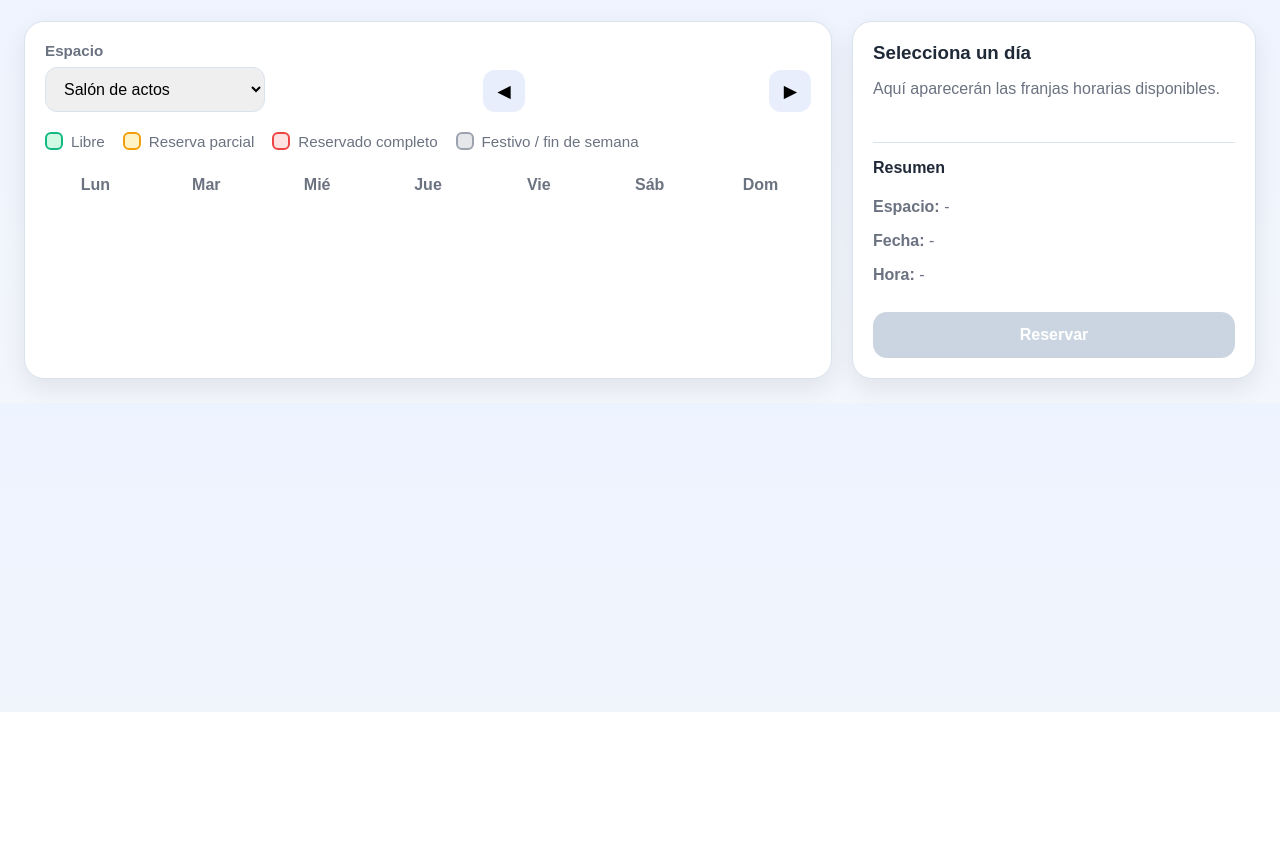
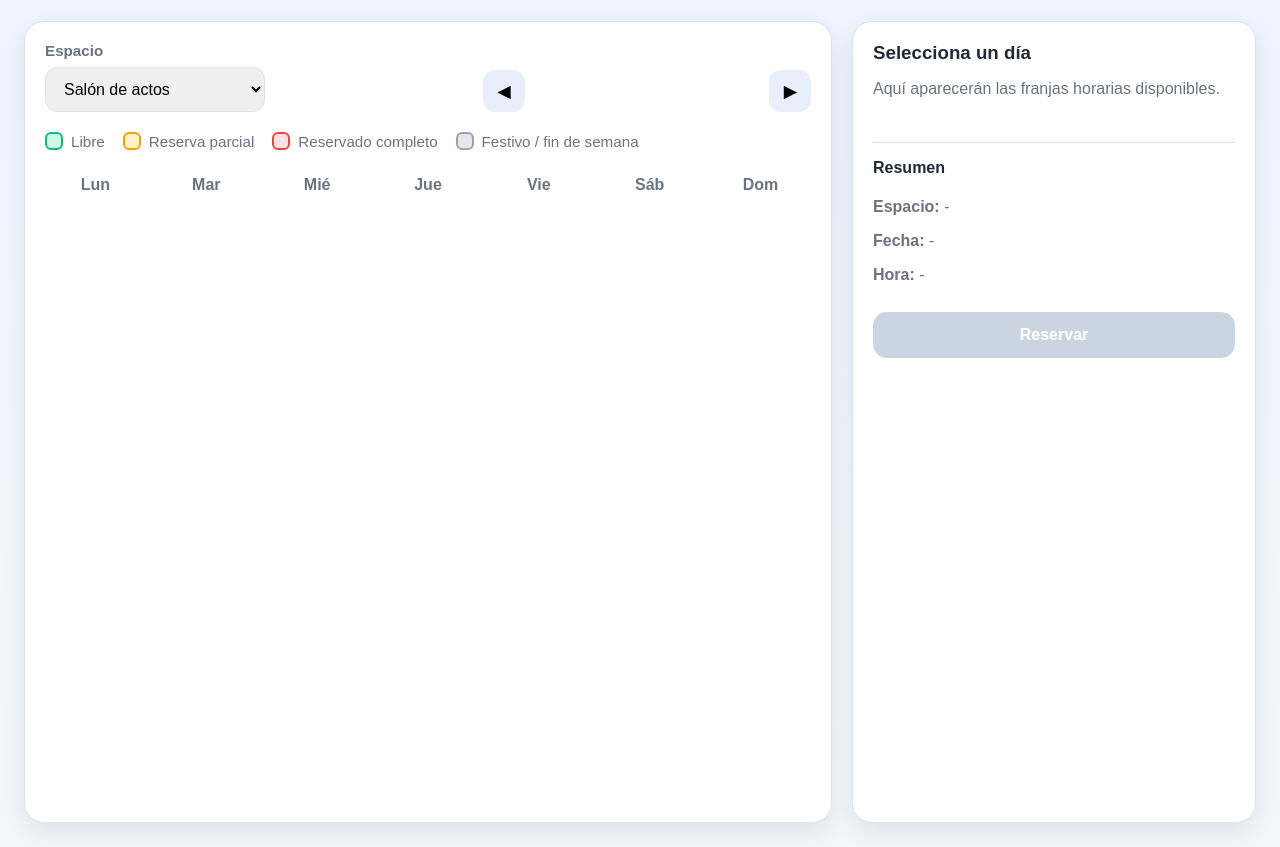
Before and after one commit to TonyiCC/ProgramaClases, a plain HTML site: page index.html in a window 1280 px wide. Shown: the part 88-935 px from the top of the page. Before the commit the page ends 800 px from the top, so only its background shows below. Drawn offline with Linux system fonts and the light colour scheme.

Commit message:
css ajuste ventana

```diff
--- a/css/styles.css
+++ b/css/styles.css
@@ -204,6 +204,10 @@
     gap: 10px;
   }
 
+  .calendar-grid {
+    grid-template-rows: repeat(6, 90px);
+  }
+
   .weekdays {
     margin-bottom: 10px;
   }
@@ -235,6 +239,7 @@
 
   .day.empty {
     visibility: hidden;
+    pointer-events: none;
   }
 
   .day-number {
```
